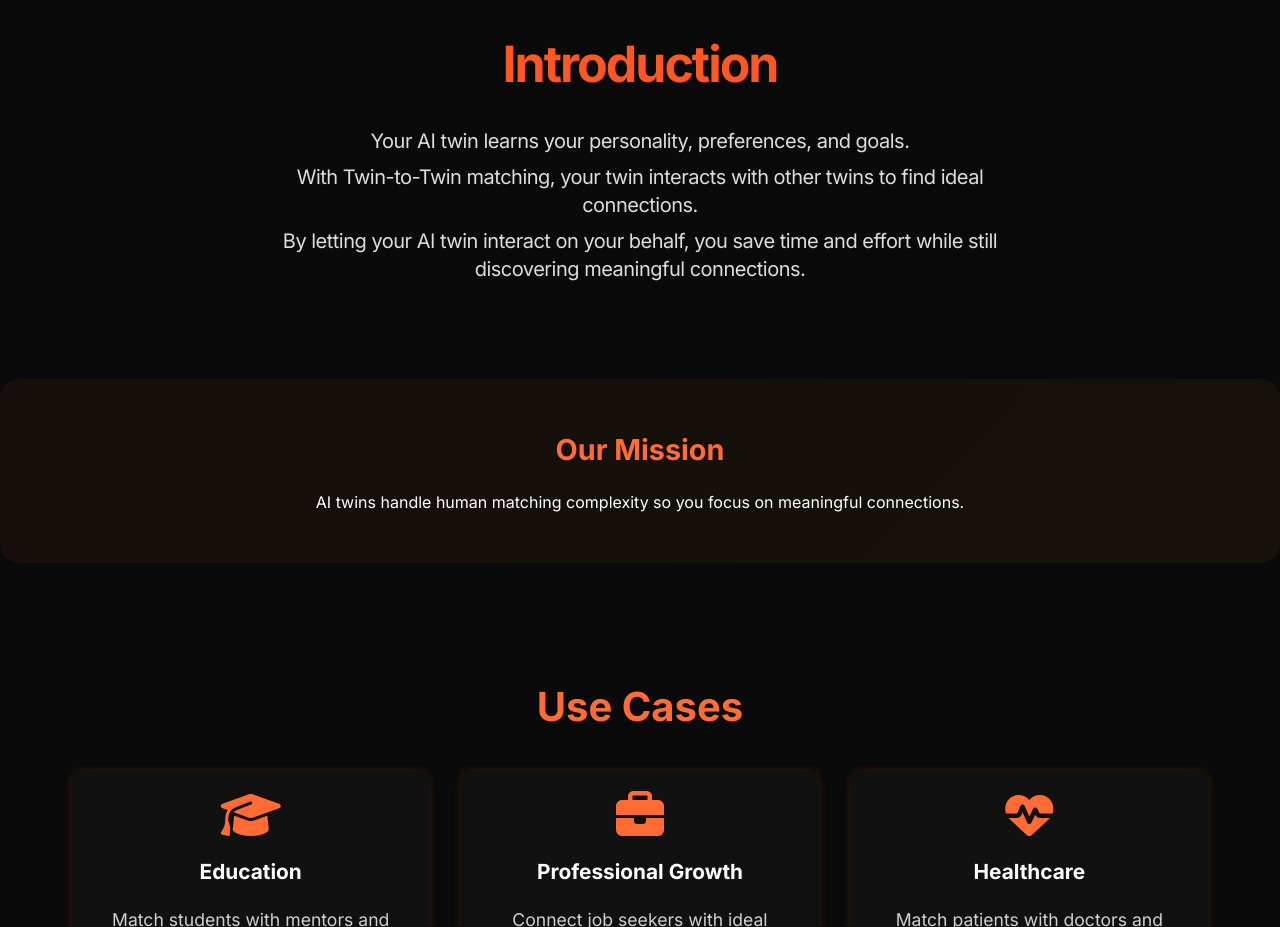
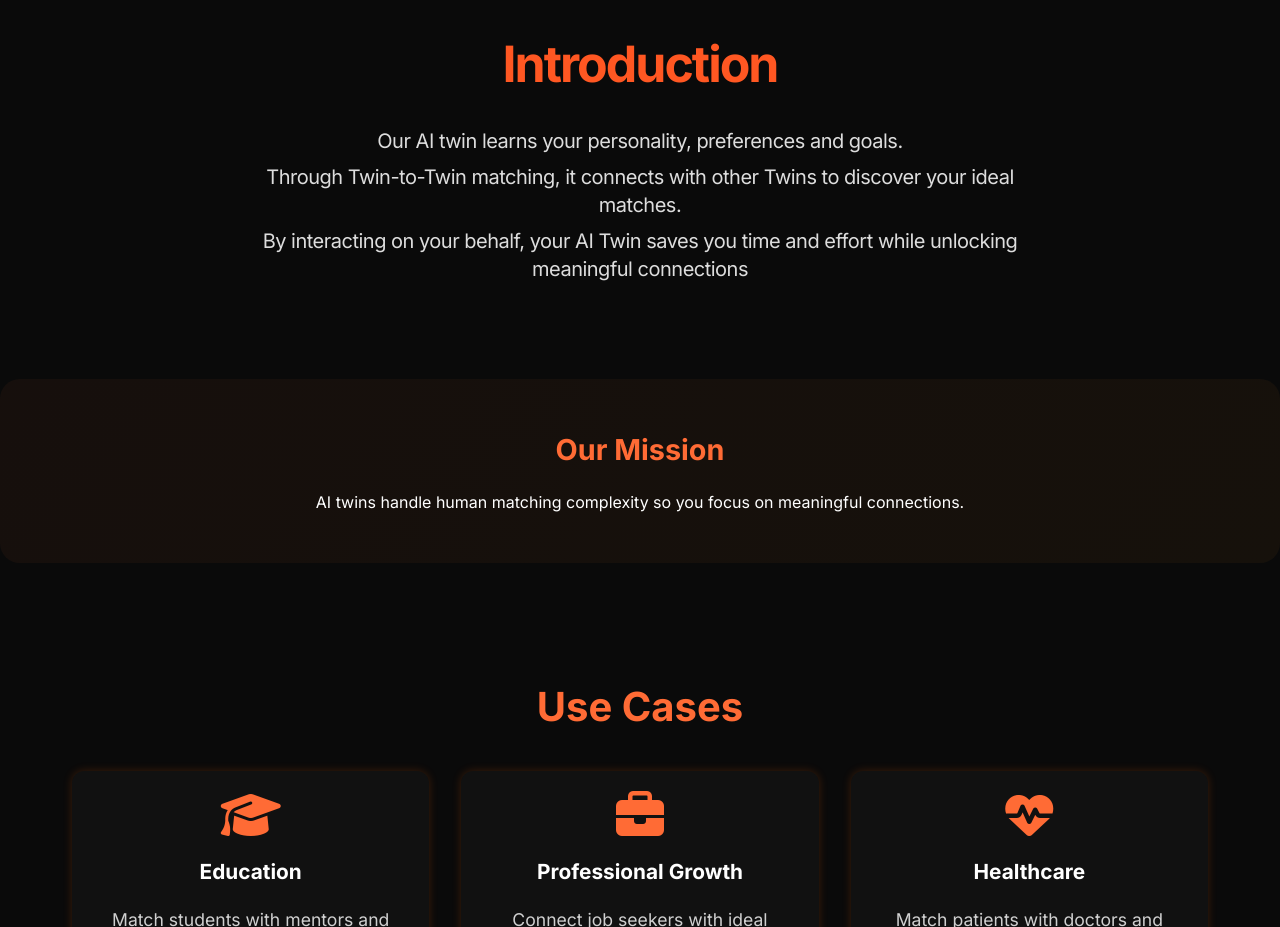
Before and after one commit to shruti32529/Twin-Connect-Page, a plain HTML site: page index.html in a window 1280 px wide. Shown: the part 920-1847 px from the top of the page. Drawn offline with Linux system fonts and the light colour scheme.

Commit message:
updated landing

```diff
--- a/index.html
+++ b/index.html
@@ -52,9 +52,9 @@
   <h2>Introduction</h2>
   <div class="intro-content">
     <div class="intro-text">
-      <p>Your AI twin learns your personality, preferences, and goals.</p>
-      <p>With Twin-to-Twin matching, your twin interacts with other twins to find ideal connections.</p>
-      <p>By letting your AI twin interact on your behalf, you save time and effort while still discovering meaningful connections.</p>
+      <p>Our AI twin learns your personality, preferences and goals.</p>
+      <p>Through Twin-to-Twin matching, it connects with other Twins to discover your ideal matches.</p>
+      <p>By interacting on your behalf, your AI Twin saves you time and effort while unlocking meaningful connections</p>
     </div>
   </div>
 </section>
```
